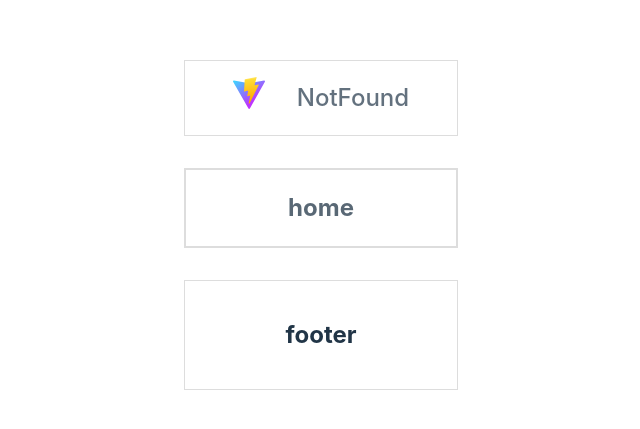
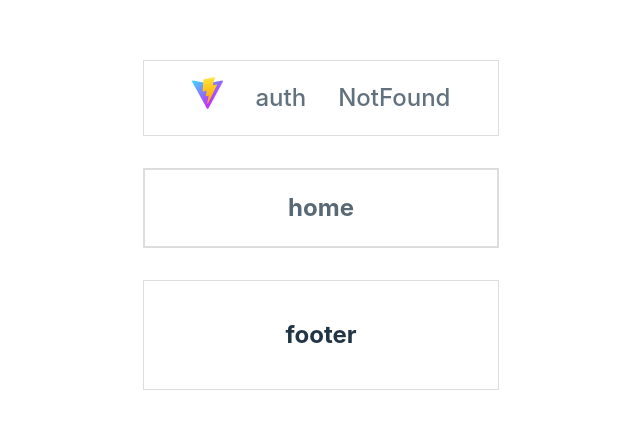
Before and after one commit to malykdim/kostoff.dev, a Vue app: page / in a window 1280 px wide. Shown: the part 175-604 px from the top of the page, without its empty margins (319-959 px from the left). Built offline with nearby package versions, Linux system fonts and the light colour scheme.

Commit message:
Adding Auth component & link to it in the header

```diff
--- a/src/components/header/AppHeader.vue
+++ b/src/components/header/AppHeader.vue
@@ -2,6 +2,9 @@
     <header class="header">
         <router-link to="/" class="link">
               <img src="../../../public/vite.svg" alt="logo" class="logo">
+        </router-link>
+        <router-link to="/admin" class="link">
+             auth
         </router-link>
         <router-link to="/:pathMatch(.*)*" class="link">
              NotFound
--- /dev/null
+++ b/src/views/admin/Auth.vue
@@ -0,0 +1,25 @@
+<template>
+    <section class="auth">
+        <h2>auth</h2>
+    </section>
+</template>
+
+<script setup lang="ts">
+
+</script>
+
+<style lang="scss" scoped>
+.auth {
+    display: flex;
+    align-items: center;
+    justify-content: center;
+    gap: 2rem;
+
+    border: 1px solid #ddd;
+
+    h2 {
+        color: rgba(33, 53, 71, .75);
+    }
+}
+
+</style>
```
